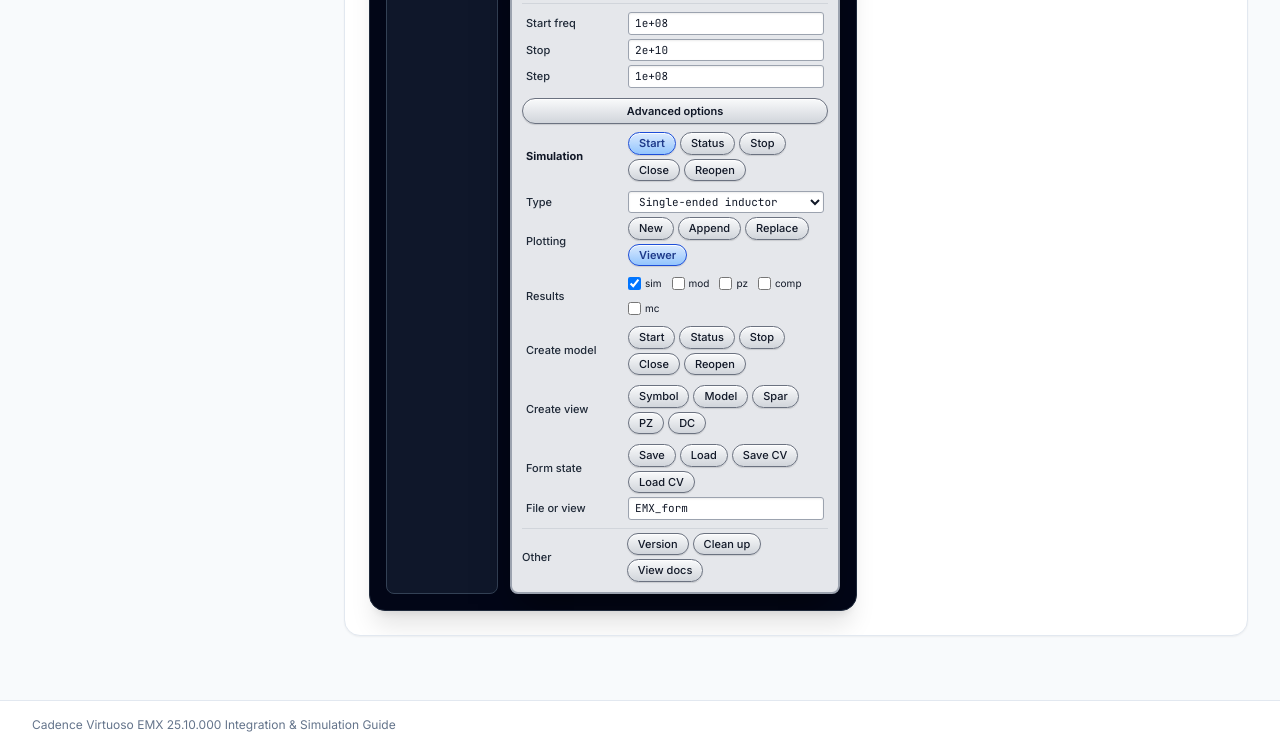
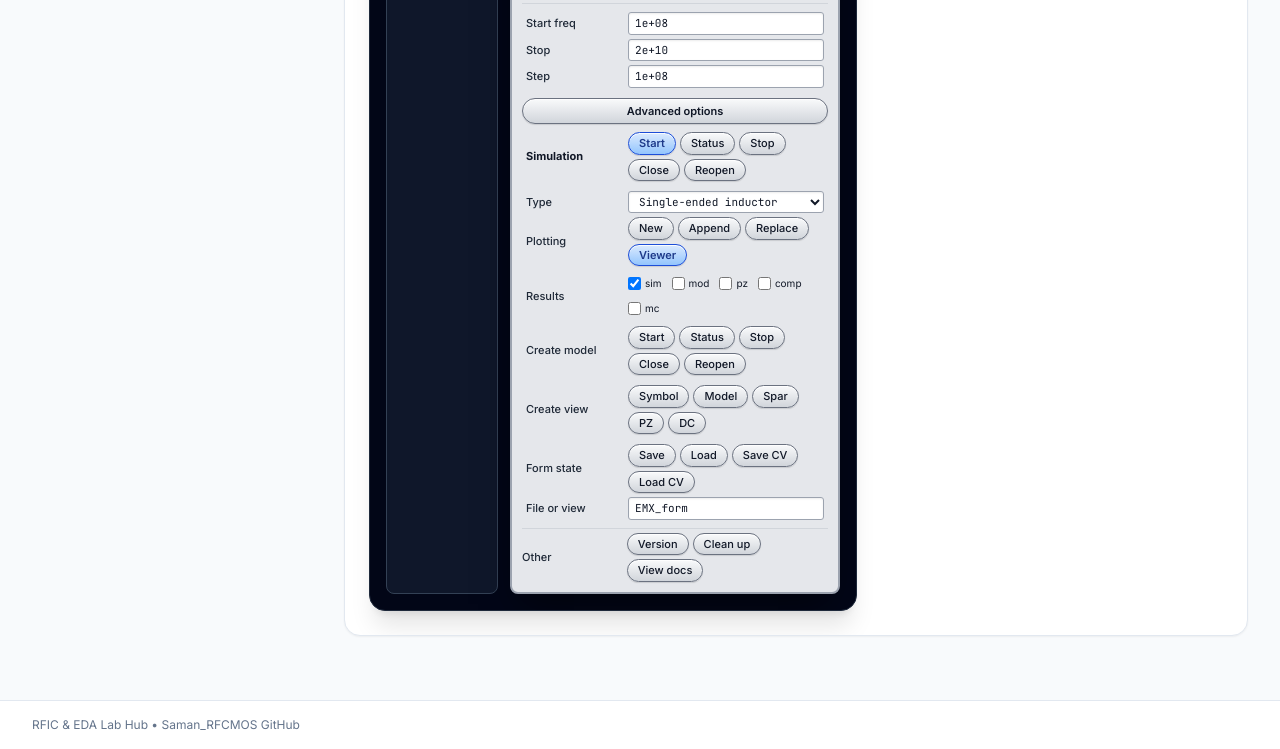
Before and after one commit to Saman-RFCMOS/Tutorial, a plain HTML site: page emx-virtuoso-setup/index.html in a window 1280 px wide. Shown: the part 4214-4963 px from the top of the page. Drawn offline with nearby package versions, Linux system fonts and the light colour scheme.

Commit message:
Update index.html

```diff
--- a/emx-virtuoso-setup/index.html
+++ b/emx-virtuoso-setup/index.html
@@ -1239,7 +1239,7 @@
   <!-- Footer -->
   <footer class="no-print border-t border-slate-200 bg-white py-4 mt-10">
     <div class="max-w-7xl mx-auto px-4 sm:px-6 lg:px-8 flex flex-wrap items-center justify-between gap-2 text-xs text-slate-500">
-      <span>Cadence Virtuoso EMX 25.10.000 Integration &amp; Simulation Guide </span>
+      <span> RFIC &amp; EDA Lab Hub &bull; Saman_RFCMOS GitHub </span>
     </div>
   </footer>
 
```
